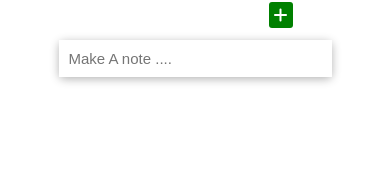
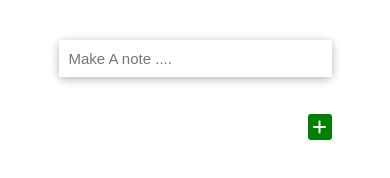
Before and after one commit to Feisal2023/Notes-Keeping-App, a plain HTML site: page index.html in a window 390 px wide. Drawn offline with Linux system fonts and the light colour scheme.

Commit message:
draft Notes Keeping App

```diff
--- a/css/style.css
+++ b/css/style.css
@@ -149,6 +149,7 @@ i.fa-minus:hover {
   }
   i.fa-plus,
   i.fa-minus {
-    top: 15px;
+    right: 15%;
+    top: 15%;
   }
 }
```
